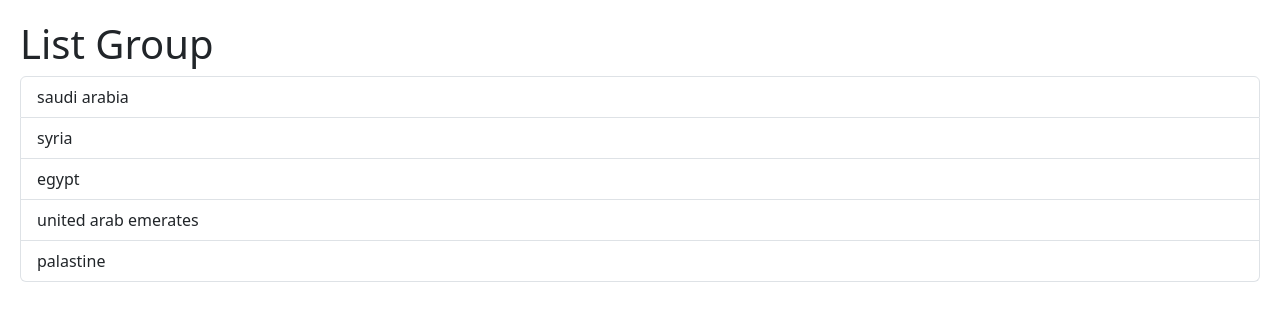
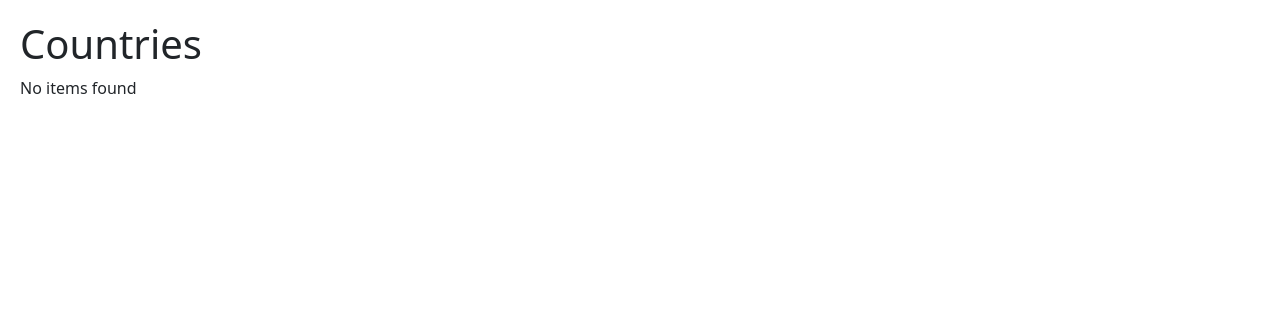
Before and after one commit to mohammad-alj/learning-react, a React (Vite) app: page / in a window 1280 px wide. Shown: the top 320 px of the page. Built offline with nearby package versions, Linux system fonts and the light colour scheme.

Commit message:
Learn about conditional rendering.

```diff
--- a/src/components/ListGroup.tsx
+++ b/src/components/ListGroup.tsx
@@ -1,5 +1,5 @@
 function ListGroup() {
-	const countries: string[] = [
+	let countries: string[] = [
 		'saudi arabia',
 		'syria',
 		'egypt',
@@ -7,9 +7,12 @@ function ListGroup() {
 		'palastine',
 	];
 
+	countries = [];
+
 	return (
 		<>
-			<h1>List Group</h1>
+			<h1>Countries</h1>
+			{countries.length === 0 && <p>No items found</p>}
 			<ul className='list-group'>
 				{countries.map(country => (
 					<li className='list-group-item' key={country}>
```
